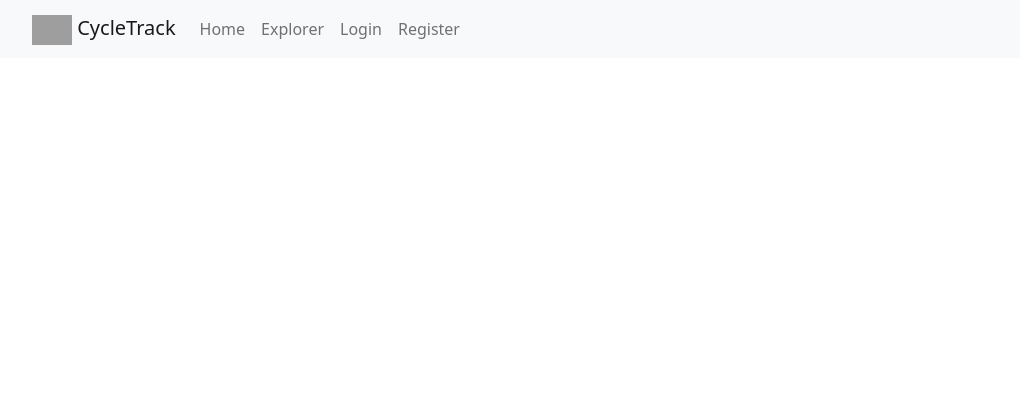
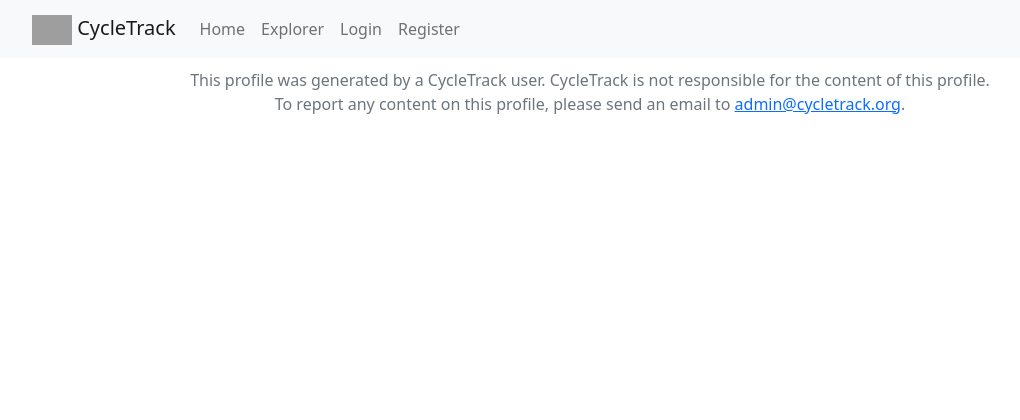
Before and after one commit to RunningMSN/CycleTrack, a Flask app: template website/templates/profile_template.html in a window 1280 px wide. Shown: the top 420 px of the page, without its empty margins (50-1070 px from the left). Run offline with Flask 2, Linux system fonts and the light colour scheme; the template is opened without the code that fills it, so the values that code supplies are empty; some libraries are stand-ins or nearby versions; grey boxes are pictures that could not be loaded.

Commit message:
Disclaimer about profile content

```diff
--- a/website/templates/profile_template.html
+++ b/website/templates/profile_template.html
@@ -29,5 +29,15 @@
             </div>
         {% endif %}
     {% endfor %}
+
+<div class="container text-secondary" style="text-align: center; margin-top: 10px">
+    <p>
+        This profile was generated by a CycleTrack user. CycleTrack is not responsible for the content of this profile.<br />
+        To report any content on this profile, please send an email to
+        <a href="mailto:admin@cycletrack.org?subject=Profile Report">admin@cycletrack.org</a>.
+    </p>
+</div>
+
+
 {% endif %}
 {% endblock %}
```
